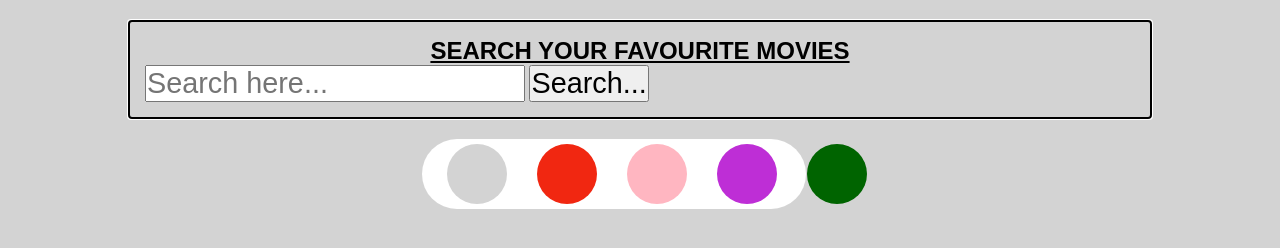
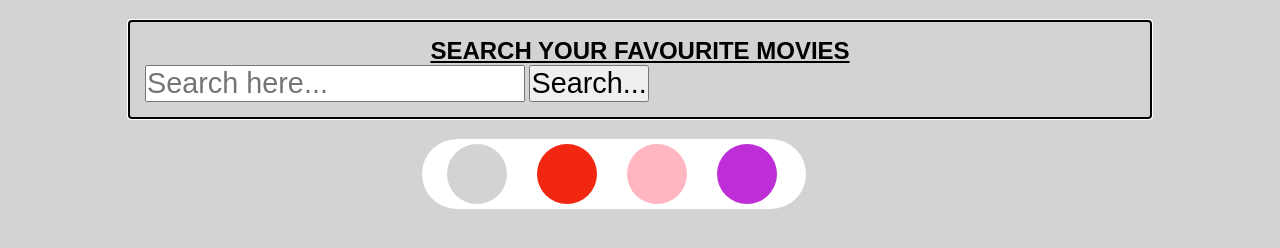
Before and after one commit to snigdha2808/Assignment-2, a plain HTML site: page index.html in a window 1280 px wide. Drawn offline with nearby package versions, Linux system fonts and the light colour scheme.

Commit message:
Update index.html

```diff
--- a/index.html
+++ b/index.html
@@ -26,7 +26,6 @@
         <li class="c1a"><a href="#" style="background:#f12711"></a></li>
         <li class="c1a"><a href="#" style="background:lightpink"></a></li>
         <li class="c1a"><a href="#" style="background:#be2ed6"></a></li>
-        <li class="c1a"><a href="#" style="background:darkgreen"></a></li>
     </ul>
 
 
```
